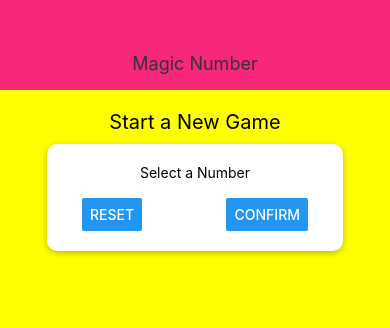
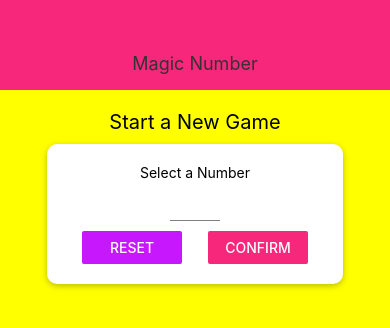
Before and after one commit to kitiya/rn-magic-number, a React Native app: screen / in a window 390 px wide. Shown: the top 328 px of the page. Built offline with nearby package versions, Linux system fonts and the light colour scheme.

Commit message:
color constants, configurating TextInput, controlling soft Keyboard, confirming user input

```diff
--- /dev/null
+++ b/components/Card.js
@@ -0,0 +1,23 @@
+import React from "react";
+import { View, Text, StyleSheet } from "react-native";
+
+const Card = (props) => {
+  return (
+    <View style={{ ...styles.card, ...props.style }}>{props.children}</View>
+  );
+};
+
+const styles = StyleSheet.create({
+  card: {
+    shadowColor: "black",
+    shadowOffset: { width: 0, height: 2 },
+    shadowOpacity: 0.26,
+    shadowRadius: 6,
+    elevation: 5 /* Android only */,
+    backgroundColor: "white",
+    padding: 20,
+    borderRadius: 10,
+  },
+});
+
+export default Card;
--- a/components/Header.js
+++ b/components/Header.js
@@ -1,5 +1,6 @@
 import React from "react";
 import { View, Text, StyleSheet } from "react-native";
+import Colors from "../constants/colors";
 
 const Header = (props) => {
   return (
@@ -14,7 +15,7 @@
     width: "100%",
     height: 90 /* 90px */,
     paddingTop: 36,
-    backgroundColor: "#f7287b",
+    backgroundColor: Colors.primary,
     justifyContent: "center",
     alignItems: "center",
   },
--- /dev/null
+++ b/components/Input.js
@@ -0,0 +1,17 @@
+import React from "react";
+import { TextInput, StyleSheet } from "react-native";
+
+const Input = (props) => {
+  return <TextInput {...props} style={{ ...styles.input, ...props.style }} />;
+};
+
+const styles = StyleSheet.create({
+  input: {
+    height: 30,
+    borderBottomColor: "grey",
+    borderBottomWidth: 1,
+    marginVertical: 10,
+  },
+});
+
+export default Input;
--- /dev/null
+++ b/constants/colors.js
@@ -0,0 +1,4 @@
+export default {
+  primary: "#f7277b",
+  accent: "#c717fc",
+};
--- a/screens/StartGameScreen.js
+++ b/screens/StartGameScreen.js
@@ -1,29 +1,88 @@
-import React from "react";
-import { View, Text, TextInput, Button, StyleSheet } from "react-native";
+import React, { useState } from "react";
+import {
+  View,
+  Text,
+  TextInput,
+  Button,
+  TouchableWithoutFeedback,
+  Keyboard,
+  StyleSheet,
+} from "react-native";
+import Card from "../components/Card";
+import Input from "../components/Input";
+import Colors from "../constants/colors";
 
 const StartGameScreen = (props) => {
+  const [enteredValue, setEnteredValue] = useState("");
+  const [confirmed, setConfirmedValue] = useState(false);
+  const [selectedNumber, setSelectedNumber] = useState();
+
+  const numberInputHandler = (inputText) => {
+    /* replace non-numeric numbers with an empty space
+       'g' means search globally (the entire of text)
+    */
+    setEnteredValue(inputText.replace(/[^0-9]/g, ""));
+  };
+
+  const resetInputHandler = () => {
+    setEnteredValue("");
+  };
+
+  const confirmInputHandler = () => {
+    const chosenNumber = parseInt(enteredValue);
+    if (Number.isNaN(chosenNumber) || chosenNumber <= 0 || chosenNumber > 99) {
+      return;
+    }
+    setConfirmedValue(true);
+    setSelectedNumber(chosenNumber);
+    setEnteredValue("");
+  };
+
+  let confirmedOutput;
+  if (confirmed) {
+    confirmedOutput = <Text>Chosen Number: {selectedNumber}</Text>;
+  }
+
   return (
+    <TouchableWithoutFeedback
+      onPress={() => {
+        Keyboard.dismiss();
+      }}
+    >
       <View style={styles.screen}>
         <Text style={styles.title}>Start a New Game</Text>
-      <View style={styles.inputContainer}>
+        <Card style={styles.inputContainer}>
           <Text>Select a Number</Text>
-        <TextInput />
+          <Input
+            style={styles.input}
+            blurOnSubmit
+            autoCapitalize="none"
+            autoCorrect={false}
+            keyboardType="number-pad"
+            maxLength={2}
+            value={enteredValue}
+            onChangeText={numberInputHandler}
+          />
           <View style={styles.buttonContainer}>
+            <View style={styles.button}>
               <Button
                 title="Reset"
-            onPress={() => {
-              console.log("reset");
-            }}
+                onPress={resetInputHandler}
+                color={Colors.accent}
               />
+            </View>
+            <View style={styles.button}>
               <Button
                 title="Confirm"
-            onPress={() => {
-              console.log("confirm");
-            }}
+                onPress={confirmInputHandler}
+                color={Colors.primary}
               />
             </View>
           </View>
+        </Card>
+        {confirmedOutput}
       </View>
+    </TouchableWithoutFeedback>
   );
 };
 const styles = StyleSheet.create({
@@ -41,14 +100,6 @@
     width: 300,
     maxWidth: "80%",
     alignItems: "center",
-    shadowColor: "black",
-    shadowOffset: { width: 0, height: 2 },
-    shadowOpacity: 0.26,
-    shadowRadius: 6,
-    elevation: 5 /* Android only */,
-    backgroundColor: "white",
-    padding: 20,
-    borderRadius: 10,
   },
   buttonContainer: {
     flexDirection: "row",
@@ -56,6 +107,15 @@
     justifyContent: "space-between",
     paddingHorizontal: 15,
   },
+  button: {
+    backgroundColor: "#bbb",
+    width: 100,
+    borderRadius: 20,
+  },
+  input: {
+    width: 50,
+    textAlign: "center",
+  },
 });
 
 export default StartGameScreen;
```
Lines whose indentation alone changed are shown as unchanged.
